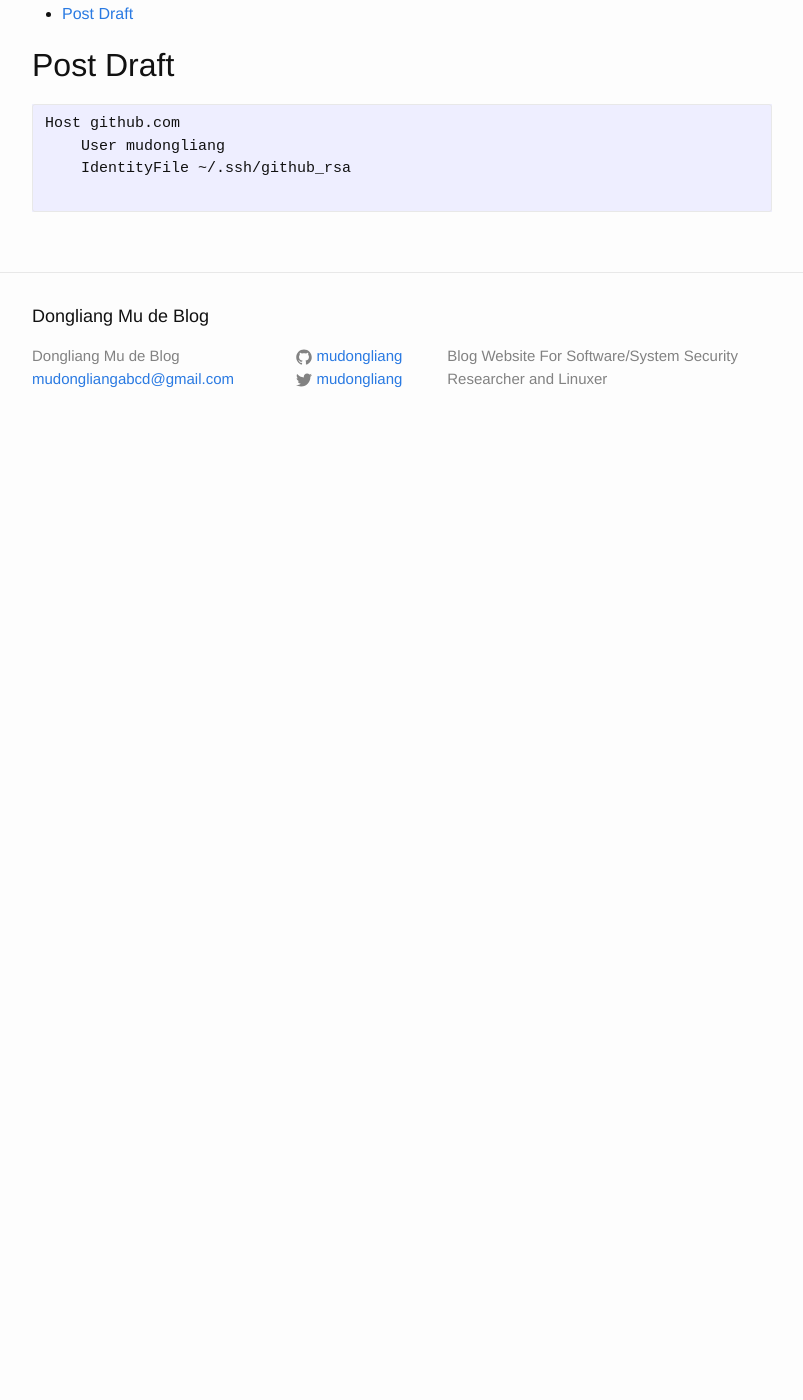
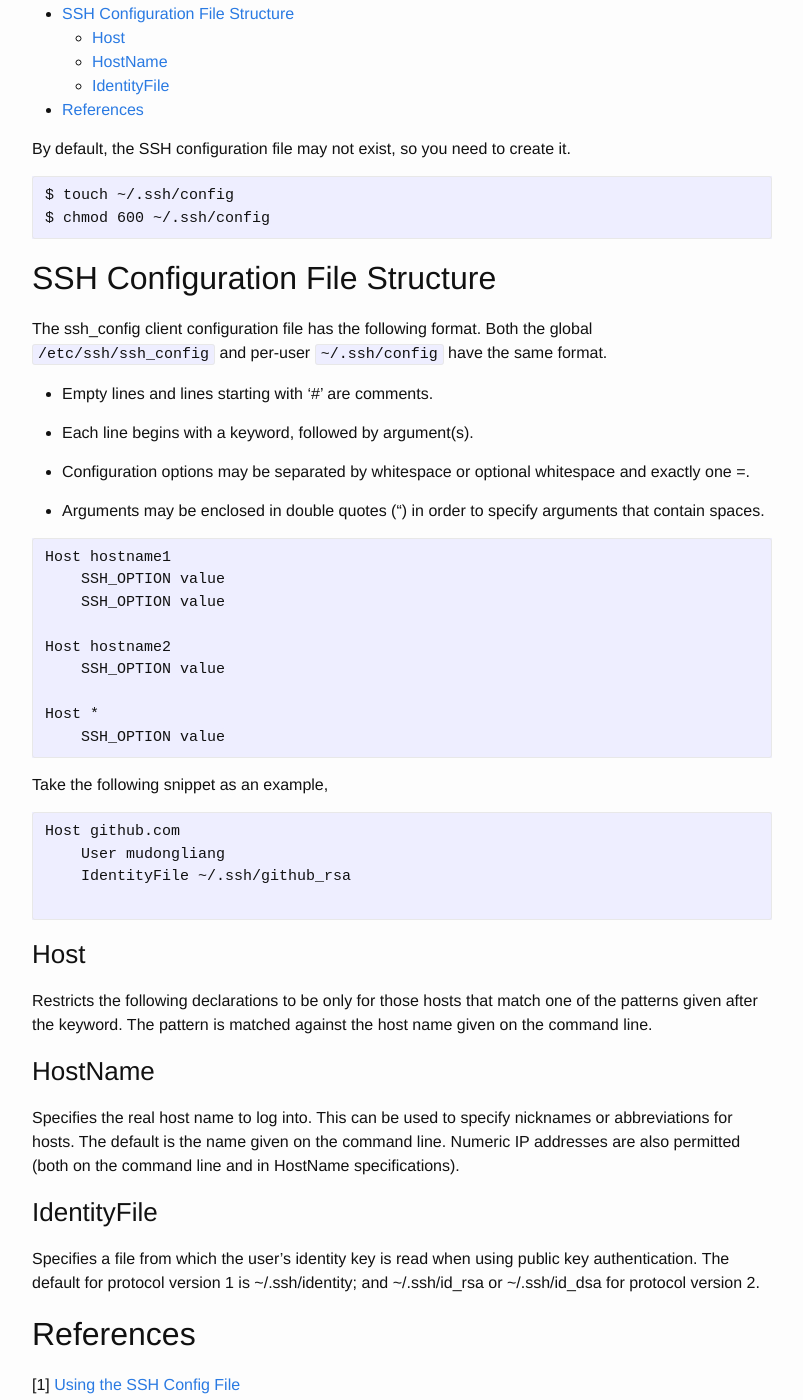
Before and after one commit to mudongliang/mudongliang.github.io, a Jekyll site: the page built from _posts/2021-05-24-use-ssh-keys-for-the-authentication-of-special-websites.md, in a window 1280 px wide and 1400 px high, scrolled down 240 px. Shown: the whole window, without its empty margins (238-1041 px from the left). Built offline with Jekyll 4.4.1, drawn with Linux system fonts in a browser that asks for light colours; before the commit the page ends 900 px from its top, so only the background shows below that; some of the changed text lies outside the part shown.

Commit message:
add content for the draft

````diff
--- a/_posts/2021-05-24-use-ssh-keys-for-the-authentication-of-special-websites.md
+++ b/_posts/2021-05-24-use-ssh-keys-for-the-authentication-of-special-websites.md
@@ -9,7 +9,39 @@ tags: []
 * TOC
 {:toc}
 
-## Post Draft
+By default, the SSH configuration file may not exist, so you need to create it.
+
+```
+$ touch ~/.ssh/config
+$ chmod 600 ~/.ssh/config
+```
+
+## SSH Configuration File Structure
+
+The ssh_config client configuration file has the following format. Both the global `/etc/ssh/ssh_config` and per-user `~/.ssh/config` have the same format.
+
+- Empty lines and lines starting with '#' are comments.
+
+- Each line begins with a keyword, followed by argument(s).
+
+- Configuration options may be separated by whitespace or optional whitespace and exactly one =.
+
+- Arguments may be enclosed in double quotes (") in order to specify arguments that contain spaces.
+
+
+```
+Host hostname1
+    SSH_OPTION value
+    SSH_OPTION value
+
+Host hostname2
+    SSH_OPTION value
+
+Host *
+    SSH_OPTION value
+```
+
+Take the following snippet as an example,
 
 ```
 Host github.com
@@ -17,3 +49,21 @@ Host github.com
     IdentityFile ~/.ssh/github_rsa
 
 ```
+
+### Host
+
+Restricts the following declarations to be only for those hosts that match one of the patterns given after the keyword. The pattern is matched against the host name given on the command line.
+
+### HostName
+
+Specifies the real host name to log into. This can be used to specify nicknames or abbreviations for hosts. The default is the name given on the command line. Numeric IP addresses are also permitted (both on the command line and in HostName specifications).
+
+### IdentityFile
+
+Specifies a file from which the user's identity key is read when using public key authentication. The default for protocol version 1 is ~/.ssh/identity; and ~/.ssh/id_rsa or ~/.ssh/id_dsa for protocol version 2.
+
+## References
+
+[1] [Using the SSH Config File](https://linuxize.com/post/using-the-ssh-config-file/)
+
+[2] [SSH config file for OpenSSH client](https://www.ssh.com/academy/ssh/config#format-of-ssh-client-config-file-ssh_config)
````
